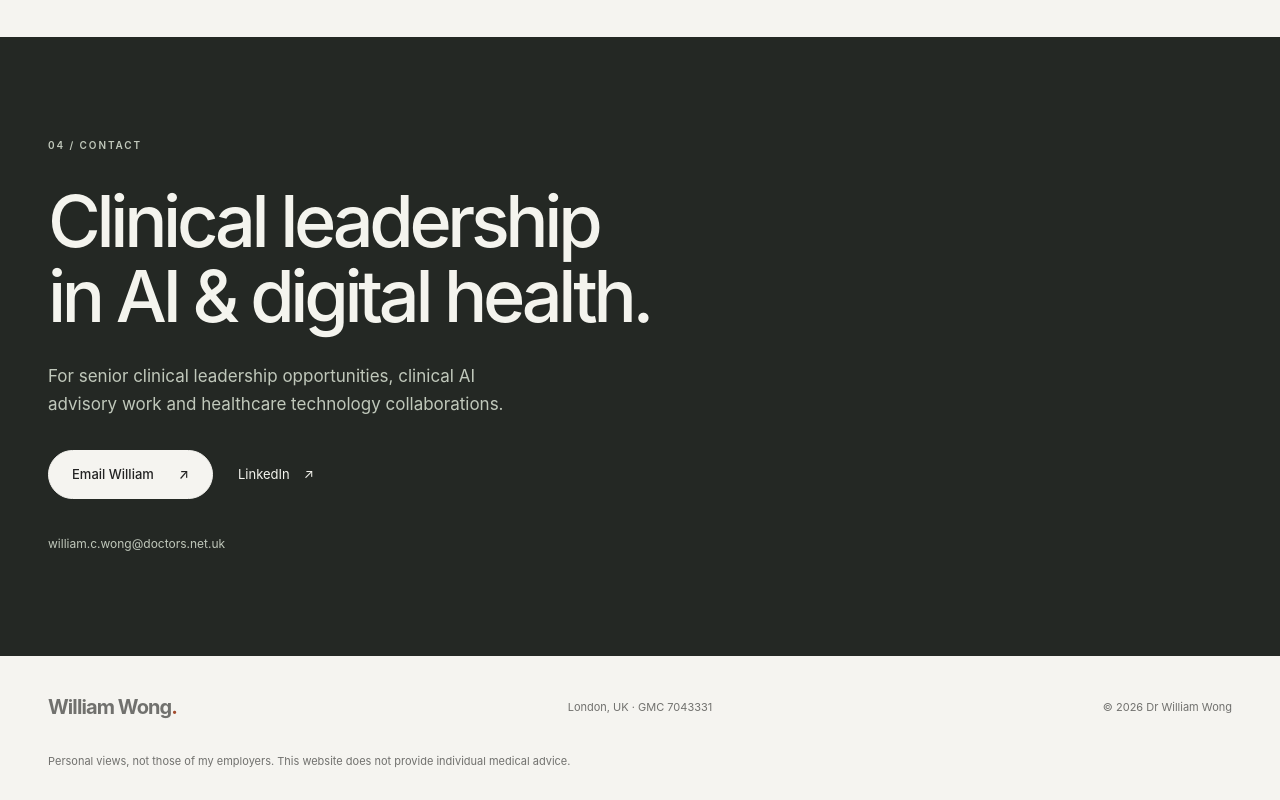
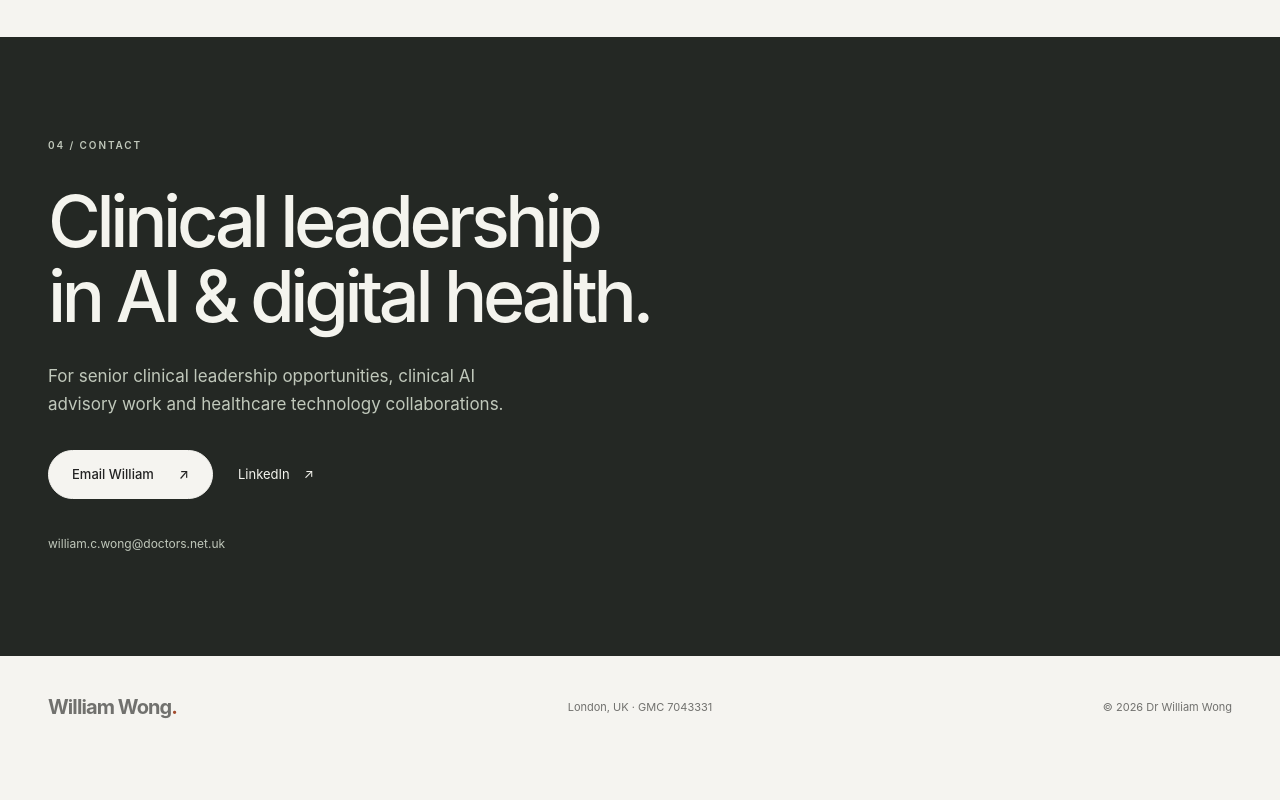
Before and after one commit to liam84-blip/williamclwong-website, a plain HTML site: page index.html in a window 1280 px wide. Shown: the part 4954-5754 px from the top of the page. After the commit the page ends 5708 px from the top, so only its background shows below. Drawn offline with Linux system fonts and the light colour scheme.

Commit message:
Remove requested footer wording

```diff
--- a/index.html
+++ b/index.html
@@ -39,5 +39,5 @@
 <section class="wrap cv-banner" aria-label="Professional CV"><div><p class="eyebrow">Professional background</p><h2>Curriculum vitae</h2></div><div><p>Clinical appointments, qualifications, professional education and research.</p><div class="actions"><a class="button primary" href="/cv.html">View CV <span aria-hidden="true">↗</span></a><a class="text-link" href="/William-Wong-CV.txt" download>Download CV (.txt) <span aria-hidden="true">↓</span></a></div></div></section>
 <section class="contact" id="contact"><div class="wrap"><p class="eyebrow">04 / CONTACT</p><h2>Clinical leadership<br>in AI &amp; digital health.</h2><p>For senior clinical leadership opportunities, clinical AI advisory work and healthcare technology collaborations.</p><div class="actions"><a class="button light-button" href="mailto:william.c.wong@doctors.net.uk">Email William <span aria-hidden="true">↗</span></a><a class="text-link" href="https://www.linkedin.com/in/wwcl84/" target="_blank" rel="noopener noreferrer">LinkedIn <span aria-hidden="true">↗</span></a></div><a class="email-address" href="mailto:william.c.wong@doctors.net.uk">william.c.wong@doctors.net.uk</a></div></section>
 </main>
-<footer class="wrap"><div class="footerline"><a class="brand" href="/">William Wong<span class="brand-dot" aria-hidden="true">.</span></a><span>London, UK · GMC 7043331</span><span>© 2026 Dr William Wong</span></div><p>Personal views, not those of my employers. This website does not provide individual medical advice.</p></footer>
+<footer class="wrap"><div class="footerline"><a class="brand" href="/">William Wong<span class="brand-dot" aria-hidden="true">.</span></a><span>London, UK · GMC 7043331</span><span>© 2026 Dr William Wong</span></div></footer>
 </body></html>
```
